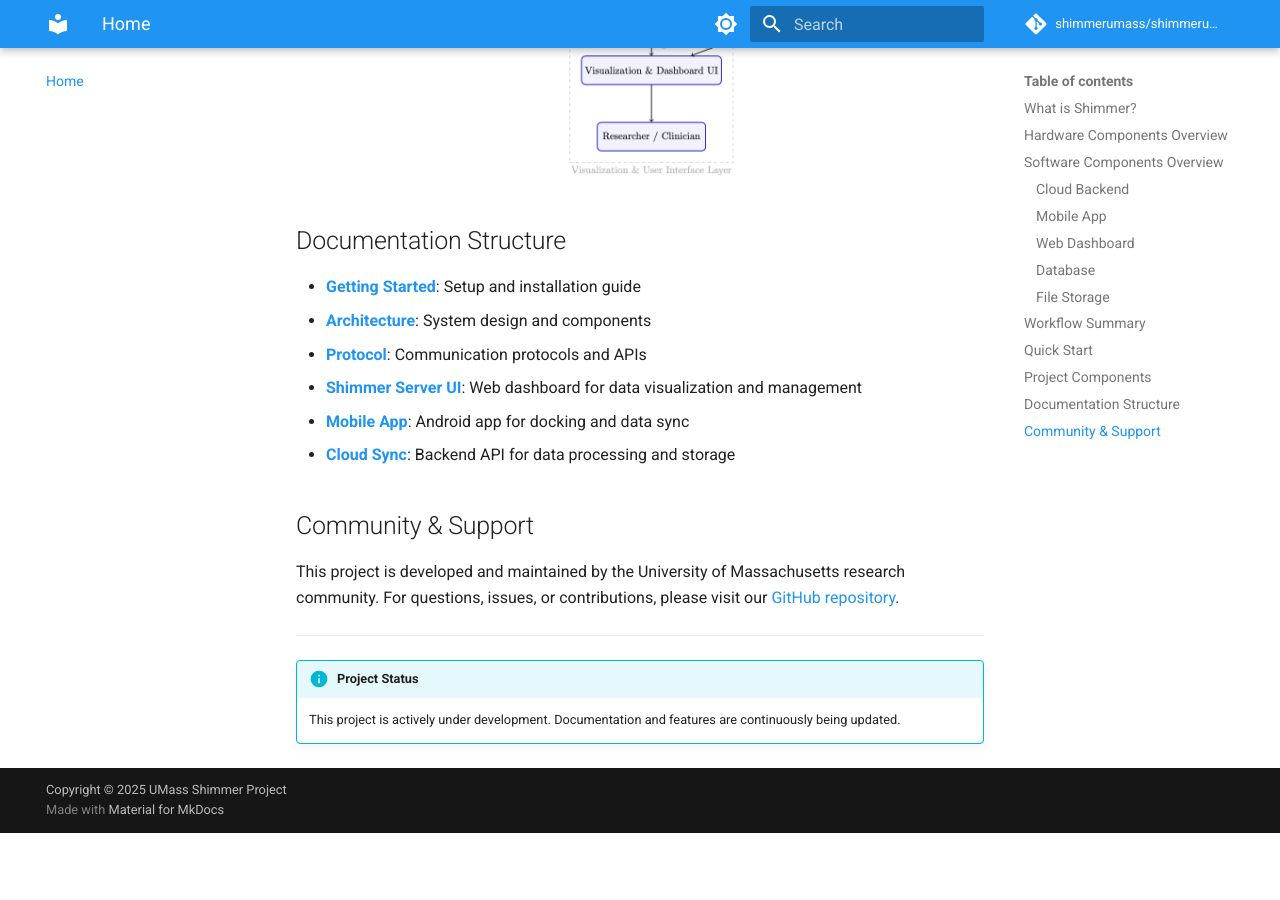
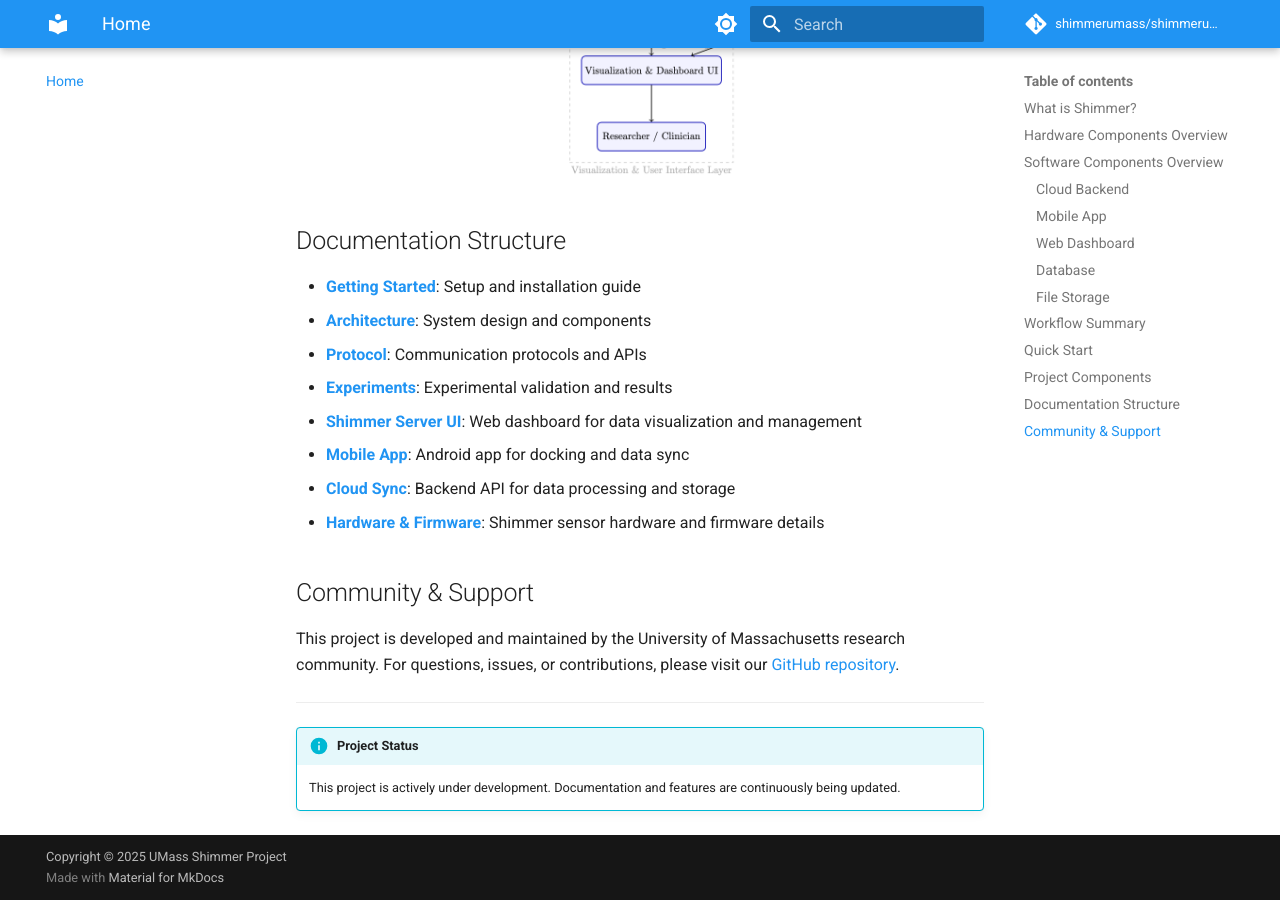
Before and after one commit to shimmerumass/shimmerumass, an MkDocs documentation site: the page built from docs/index.md, in a window 1280 px wide and 900 px high, scrolled down 2946 px. Built offline with MkDocs 1.6.1 and Material for MkDocs 9.7.7, drawn with Linux system fonts in a browser that asks for light colours; comment, search, counter and statistics services are not loaded; before the commit the page ends 3779 px from its top, so only the background shows below that.

Commit message:
Add links to experimental results and hardware documentation in index.md; update protocol.md header

```diff
--- a/docs/index.md
+++ b/docs/index.md
@@ -90,9 +90,11 @@ Ready to get started? Check out our [Getting Started](getting-started.md) guide
 - **[Getting Started](getting-started.md)**: Setup and installation guide
 - **[Architecture](architecture.md)**: System design and components
 - **[Protocol](protocol.md)**: Communication protocols and APIs
+- **[Experiments](experiments.md)**: Experimental validation and results
 - **[Shimmer Server UI](shimmer-server-ui.md)**: Web dashboard for data visualization and management
 - **[Mobile App](myapplication.md)**: Android app for docking and data sync
 - **[Cloud Sync](cloud-sync.md)**: Backend API for data processing and storage
+- **[Hardware & Firmware](hardware-firmware.md)**: Shimmer sensor hardware and firmware details
 
 ## Community & Support
 
```
Also changed, not shown: docs/protocol.md (+2 -0 lines).
